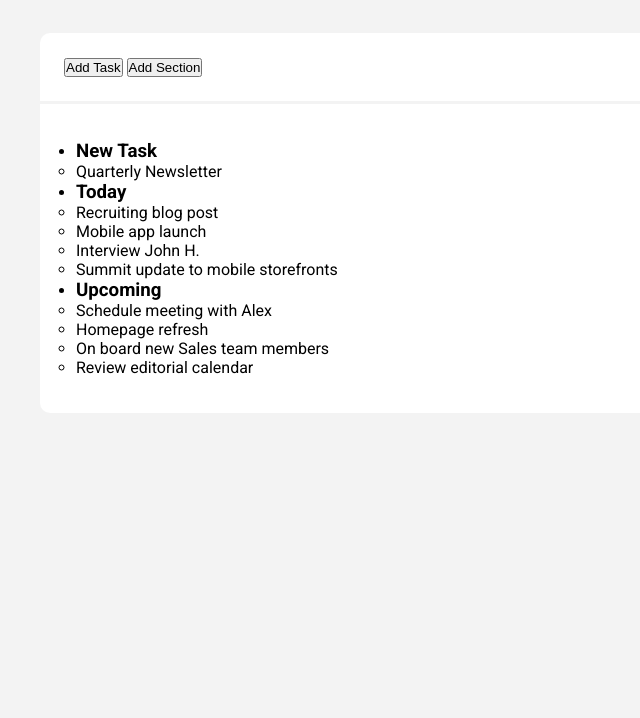
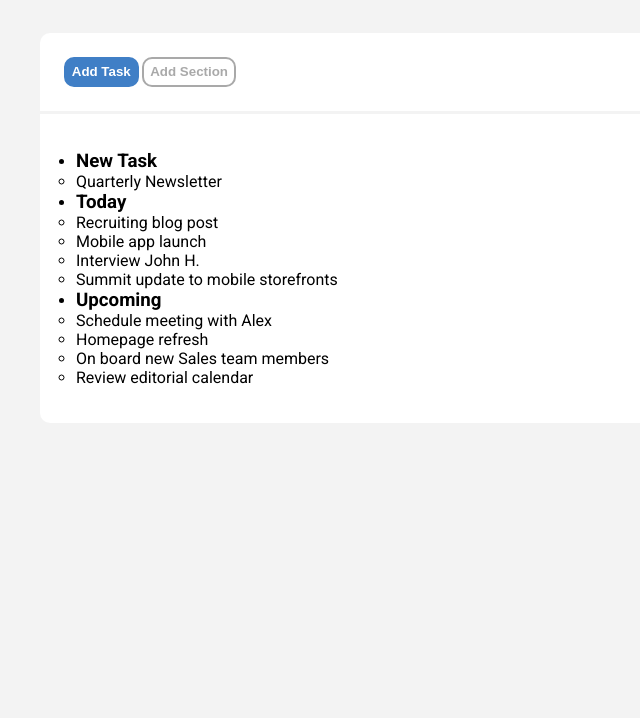
Before and after one commit to diegoferrari129/html-css-toboolist, a plain HTML site: page index.html in a window 1280 px wide. Shown: the part 82-800 px from the top of the page, without its empty margins (0-640 px from the left). Drawn offline with Linux system fonts and the light colour scheme.

Commit message:
[UPD] Added buttons style to syle.css

```diff
--- a/css/style.css
+++ b/css/style.css
@@ -42,6 +42,24 @@ header{
     border-bottom: 3px solid rgb(243, 243, 243);
 }
 
+.button{
+    padding: 0.5%;
+    border-radius: 10px;
+    color: white;
+    font-weight: 700;
+}
+
+.button-blue{
+    background-color: rgb(64, 127, 198);
+    border: 2px solid rgb(64, 127, 198);
+}
+
+.button-border{
+    border: 2px solid darkgray;
+    color: darkgray;
+    background-color: white;
+}
+
 /* main */
 .bg-main{
     padding: 3%;
--- a/index.html
+++ b/index.html
@@ -25,8 +25,8 @@
 
             <nav>
                 <div class="bg-nav">
-                    <button class="button-color" type="button">Add Task</button>
-                    <button type="button-border">Add Section</button>
+                    <button class="button button-blue" type="button">Add Task</button>
+                    <button class="button button-border" type="button">Add Section</button>
                 </div>
             </nav>
 
```
